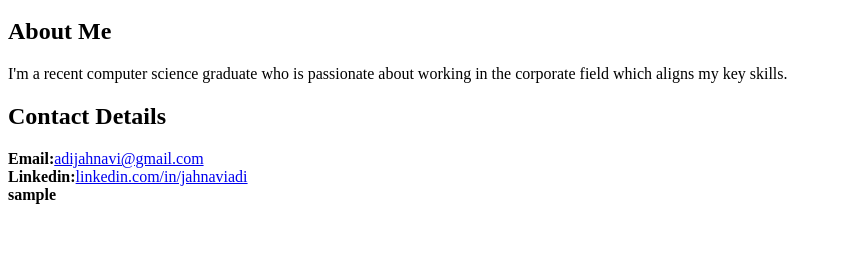
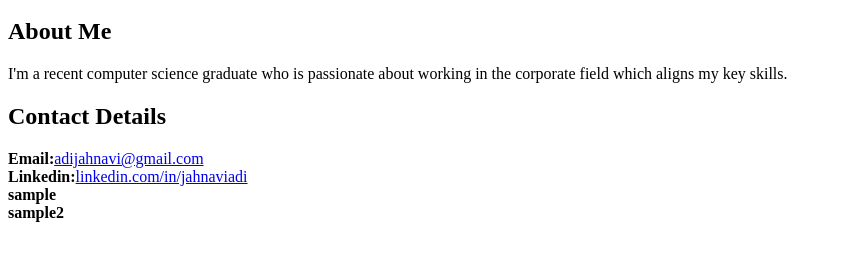
Before and after one commit to Jahnavi-10/Jahnavi-10.github.io, a plain HTML site: page index.html in a window 1280 px wide. Shown: the part 48-308 px from the top of the page, without its empty margins (0-842 px from the left). Drawn offline with Linux system fonts and the light colour scheme.

Commit message:
Update index.html

```diff
--- a/index.html
+++ b/index.html
@@ -11,6 +11,7 @@
 <strong>Email:</strong><a href="mailto:adijahnavi@gmail.com" target="_blank" rel="nooperner noreferrer">adijahnavi@gmail.com</a></br>
 <strong>Linkedin:</strong><a href="http://www.linkedin.com/in/jahnaviadi" target="_blank" rel="nooperner noreferrer">linkedin.com/in/jahnaviadi</a></br>
 <strong>sample</strong><br>
+<strong>sample2</strong><br>
 </p>
 
 </body>
```
